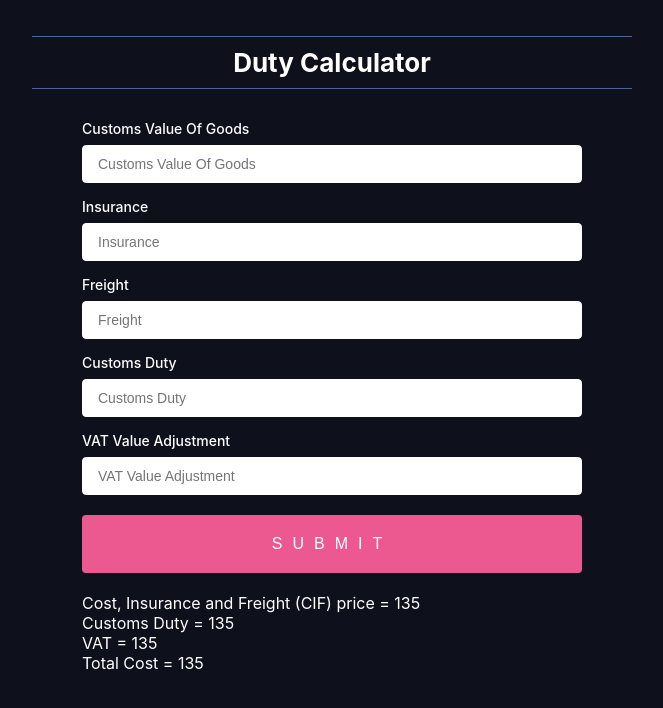
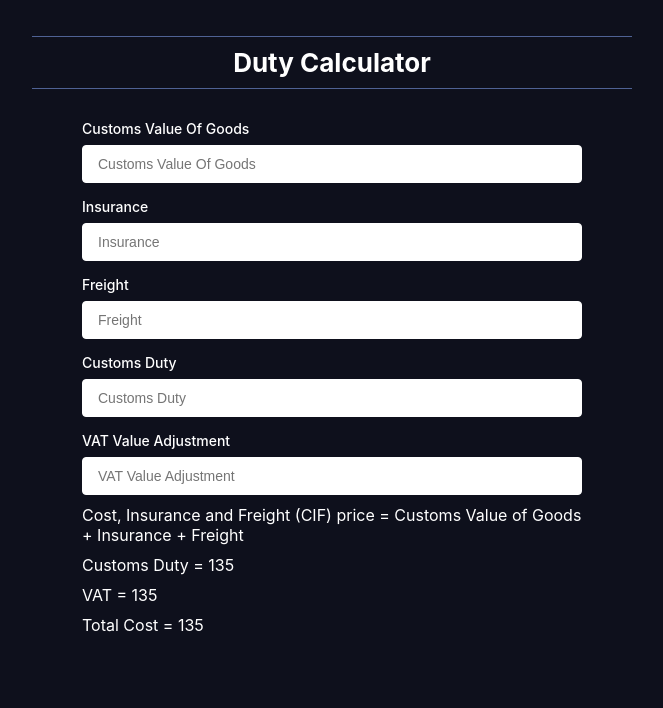
Before and after one commit to WaterlessPiano2/Duty, a React (Create React App) app: page / in a window 1280 px wide. Shown: the top 708 px of the page, without its empty margins (308-971 px from the left). Built offline with nearby package versions, Linux system fonts and the light colour scheme.

Commit message:
replace submit button with on change, got the first calculation

```diff
--- a/src/App.css
+++ b/src/App.css
@@ -40,6 +40,7 @@ h3 {
 }
 
 .result {
+  padding-bottom: 10px;
   color: white;
 }
 
@@ -81,34 +82,6 @@ label {
   font-weight: 500;
 }
 
-button[type="submit"],
-input[type="submit"] {
-  background: #ec5990;
-  color: white;
-  text-transform: uppercase;
-  border: none;
-  margin-top: 20px;
-  margin-bottom: 20px;
-  padding: 20px;
-  font-size: 16px;
-  font-weight: 100;
-  letter-spacing: 10px;
-}
-
-button[type="submit"]:hover,
-input[type="submit"]:hover {
-  background: #bf1650;
-}
-
-button[type="submit"]:active,
-input[type="button"]:active,
-input[type="submit"]:active {
-  transition: 0.3s all;
-  transform: translateY(3px);
-  border: 1px solid transparent;
-  opacity: 0.8;
-}
-
 input:disabled {
   opacity: 0.4;
 }
@@ -117,39 +90,11 @@ input[type="button"]:hover {
   transition: 0.3s all;
 }
 
-button[type="submit"],
-input[type="button"],
-input[type="submit"] {
-  -webkit-appearance: none;
-}
-
 .App {
   max-width: 600px;
   margin: 0 auto;
 }
 
-button[type="button"] {
-  display: block;
-  appearance: none;
-  background: #333;
-  color: white;
-  border: none;
-  text-transform: uppercase;
-  padding: 10px 20px;
-  border-radius: 4px;
-}
-
 hr {
   margin-top: 30px;
 }
-
-button {
-  display: block;
-  appearance: none;
-  margin-top: 40px;
-  border: 1px solid #333;
-  margin-bottom: 20px;
-  text-transform: uppercase;
-  padding: 10px 20px;
-  border-radius: 4px;
-}
--- a/src/calc.tsx
+++ b/src/calc.tsx
@@ -1,20 +1,39 @@
 import React from "react";
 import { useForm } from "react-hook-form";
 
+interface IFormInput {
+  CustomsValueOfGoods: number;
+  Insurance: number;
+  Freight: number;
+  CustomsDuty: number;
+  VATValueAdjustment: number;
+}
+
 export default function Calculator(): JSX.Element {
-  const { register, handleSubmit, errors } = useForm();
-  const onSubmit = (data: any) => console.log(data);
-  console.log(errors);
+  const { register, watch, errors } = useForm<IFormInput>({
+    mode: "onChange",
+  });
+
+  const CustomsValueOfGoods: number = watch("CustomsValueOfGoods");
+  const Insurance: number = watch("Insurance");
+  const Freight: number = watch("Freight");
+  const CustomsDuty: number = watch("CustomsDuty");
+  const VATValueAdjustment: number = watch("VATValueAdjustment");
+
+  if (errors) {
+    console.log("errors");
+    console.log(errors);
+  }
 
   return (
     <>
-      <form onSubmit={handleSubmit(onSubmit)} aria-label="Duty Calculator">
+      <form aria-label="Duty Calculator" name="form">
         <label htmlFor="customsValueOfGoods">Customs Value Of Goods</label>
         <input
           type="number"
           id="customsValueOfGoods"
           placeholder="Customs Value Of Goods"
-          name="Customs Value Of Goods"
+          name="CustomsValueOfGoods"
           ref={register({ required: true, max: 9999999, min: 0, maxLength: 8 })}
         />
         <label htmlFor="Insurance">Insurance</label>
@@ -38,7 +57,7 @@ export default function Calculator(): JSX.Element {
           type="number"
           id="customsDuty"
           placeholder="Customs Duty"
-          name="Customs Duty"
+          name="CustomsDuty"
           ref={register({ required: true, max: 9999999, min: 0, maxLength: 8 })}
         />
         <label htmlFor="VATValueAdjustment">VAT Value Adjustment</label>
@@ -46,14 +65,25 @@ export default function Calculator(): JSX.Element {
           type="number"
           id="VATValueAdjustment"
           placeholder="VAT Value Adjustment"
-          name="VAT Value Adjustment"
+          name="VATValueAdjustment"
           ref={register({ required: true, max: 500, min: 0, maxLength: 3 })}
         />
 
-        <input type="submit" />
         <div className="results">
           <div className="result">
-            Cost, Insurance and Freight (CIF) price = {"135"}
+            Cost, Insurance and Freight (CIF) price ={" "}
+            {Insurance && CustomsValueOfGoods && Freight
+              ? ` £${
+                  Number(Insurance) +
+                  Number(CustomsValueOfGoods) +
+                  Number(Freight)
+                } = `
+              : ""}
+            {CustomsValueOfGoods
+              ? `£${CustomsValueOfGoods}`
+              : "Customs Value of Goods"}{" "}
+            + {Insurance ? `£${Insurance}` : "Insurance"} +{" "}
+            {Freight ? `£${Freight}` : "Freight"}
           </div>
           <div className="result">Customs Duty = {"135"}</div>
           <div className="result">VAT = {"135"}</div>
```
